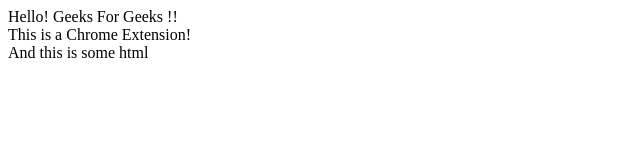
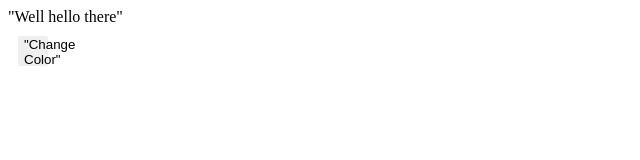
Before and after one commit to sridharnandigam/productivity-extension, a browser extension: page window.html in a window 1280 px wide. Shown: the whole page, without its empty margins (0-640 px from the left). Drawn offline with Linux system fonts and the light colour scheme.

```diff
--- /dev/null
+++ b/button.css
@@ -0,0 +1,13 @@
+button {
+    height: 30px;
+    width: 30px;
+    outline: none;
+    margin: 10px;
+    border: none;
+    border-radius: 2px;
+}
+
+button.current{
+    box-shadow: 0 0 0 2px white,
+                0 0 0 4px black;
+}
--- a/window.html
+++ b/window.html
@@ -2,10 +2,10 @@
 <html>
 <head>
 <script src="background.js"></script>
+<link rel = "stylesheet" href="button.css">
 </head>
 <body>
-<div>Hello! Geeks For Geeks !!</div>
-<div>This is a Chrome Extension!</div>
-<div>And this is some html</div>
+    <header>"Well hello there"</header>
+    <button id = "changeColor">"Change Color"</button>
 </body>
 </html>
```
Also changed, not shown: icon.jpg (deleted), icon.png (added).
